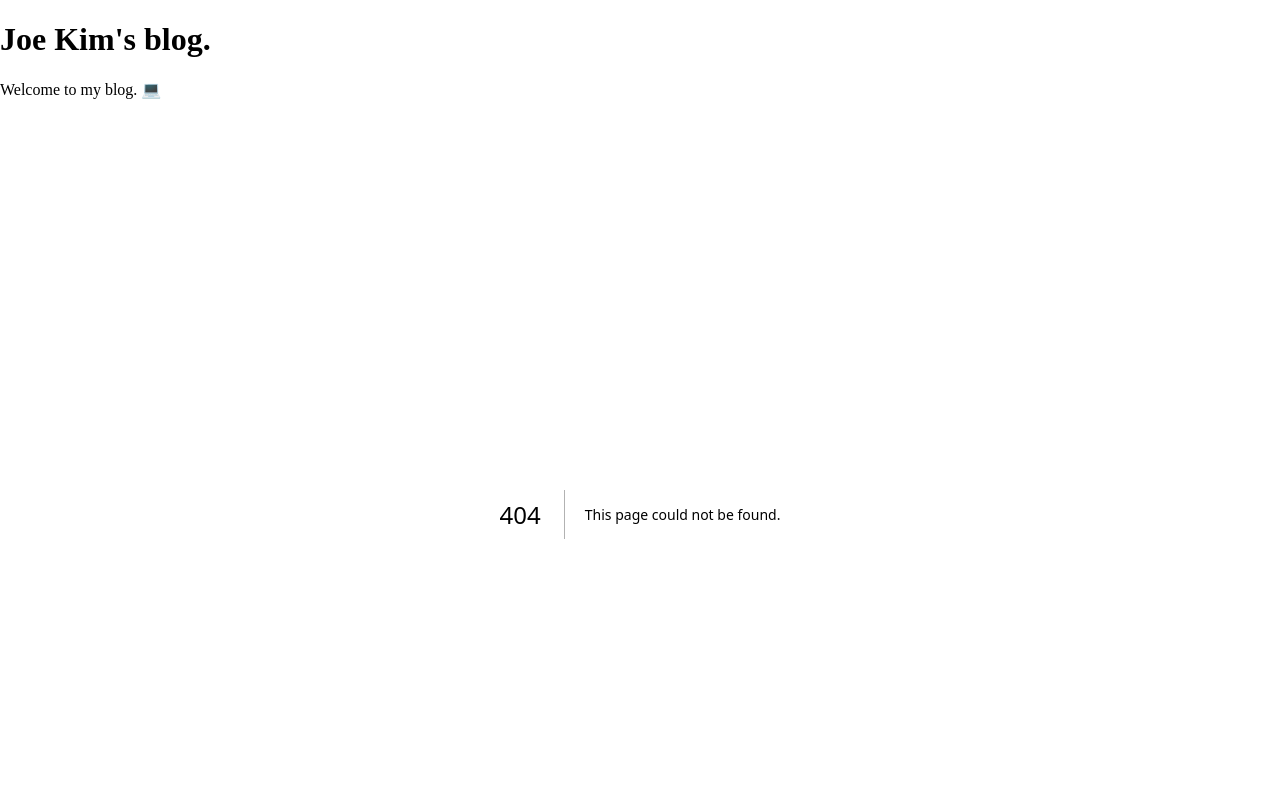
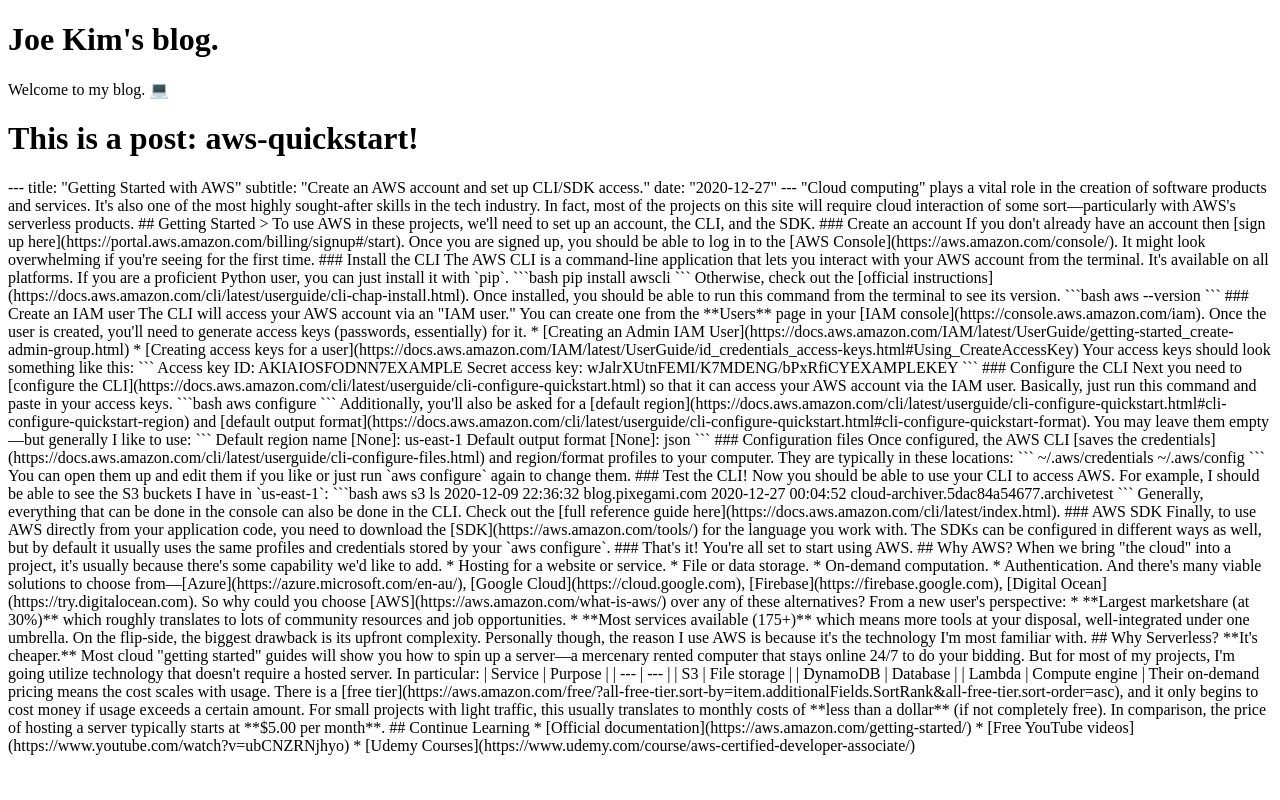
Before and after one commit to coregatekit/blog, a Next.js app: page /posts/aws-quickstart in a window 1280 px wide. Before the commit this address had no page. Shown: the top 800 px of the page. Built offline with nearby package versions, Linux system fonts and the light colour scheme.

Commit message:
Added PostPage

```diff
--- /dev/null
+++ b/app/posts/[slug]/page.tsx
@@ -0,0 +1,22 @@
+import fs from "fs";
+
+const getPostContent = (slug: string) => {
+  const folder = "posts/";
+  const file = `${folder}${slug}.md`;
+  const content = fs.readFileSync(file, "utf8");
+  return content;
+};
+
+const PostPage = (props: any) => {
+  const slug = props.params.slug;
+  const content = getPostContent(slug);
+
+  return (
+    <p>
+      <h1>This is a post: {slug}!</h1>
+      <p>{content}</p>
+    </p>
+  );
+};
+
+export default PostPage;
```
